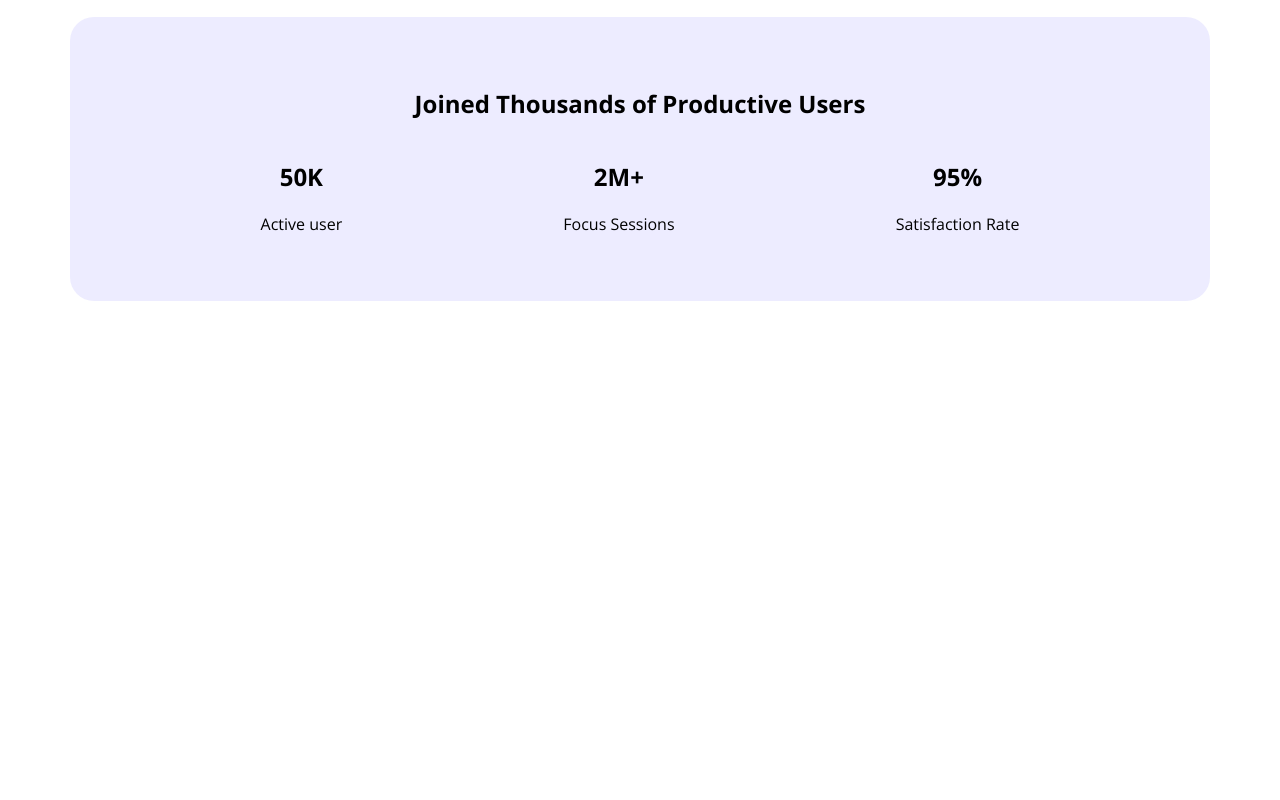
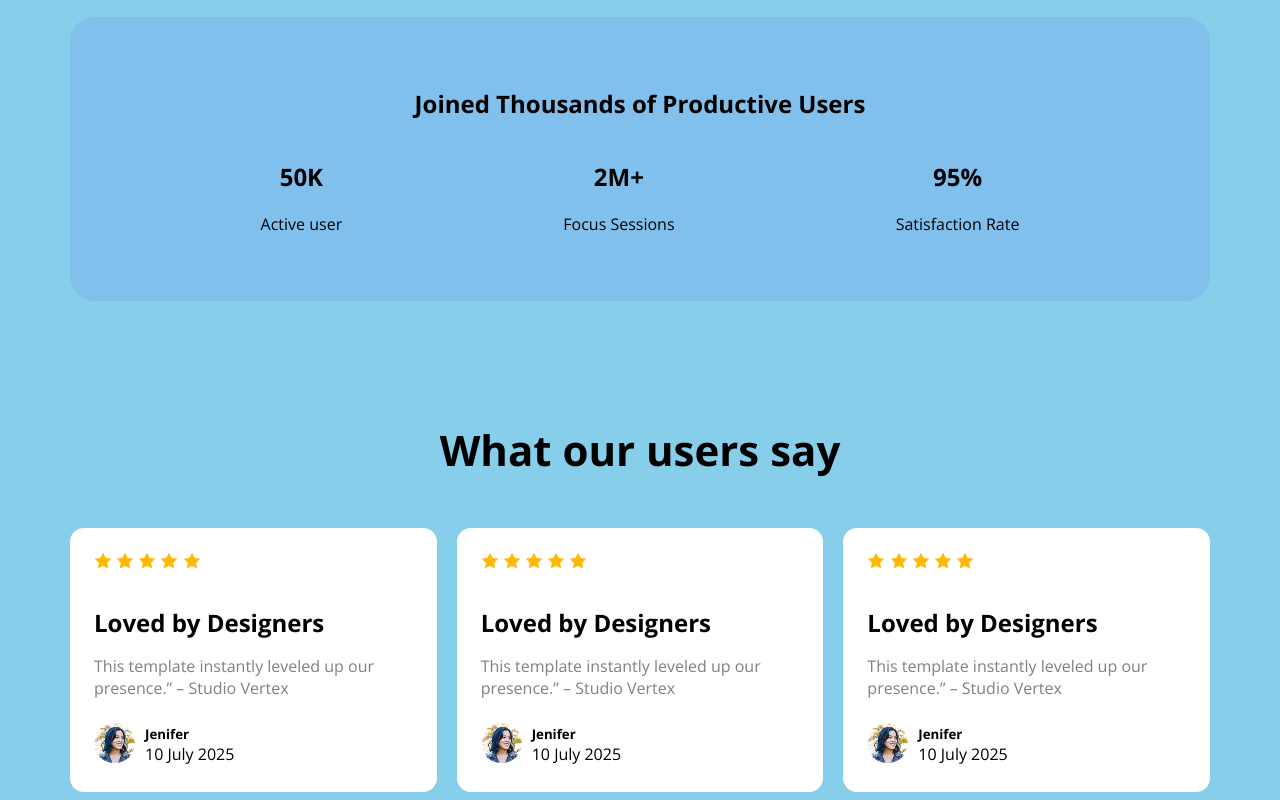
Before and after one commit to AT-Ashfak/logo-for-webflow, a plain HTML site: page index.html in a window 1280 px wide. Shown: the part 880-1680 px from the top of the page. Before the commit the page ends 1301 px from the top, so only its background shows below. Drawn offline with nearby package versions, Linux system fonts and the light colour scheme.

Commit message:
user review section

```diff
--- a/index.html
+++ b/index.html
@@ -60,6 +60,92 @@
 
                 </div>
             </div>
+        </section>
+
+         <section class="user-say">
+            <h3 class="user-say-titile">What our users say</h3>
+
+        <div class="four-box">
+
+            <div class="review">
+                <div class="star">
+                    <img src="Assets/icon-star.png" alt="">
+                    <img src="Assets/icon-star.png" alt="">
+                    <img src="Assets/icon-star.png" alt="">
+                    <img src="Assets/icon-star.png" alt="">
+                    <img src="Assets/icon-star.png" alt="">
+                </div>
+                <div>
+                    <h4 class="h4-text">Loved by Designers</h4>
+                    <p class="user-paragraph">This template instantly leveled up our presence.” – Studio Vertex</p>
+                    <div class="review-bottom">
+                    <div >
+                        <img class="girl-image" src="Assets/avatar.png" alt="">
+                    </div>
+                    <div>
+                    <h5 style="margin:0">Jenifer</h5>
+                    <p style="margin: 0;">10 July 2025</p>
+                    </div>
+                    </div>
+                </div>
+            </div>
+
+
+            <div class="review">
+                <div class="star">
+                    <img src="Assets/icon-star.png" alt="">
+                    <img src="Assets/icon-star.png" alt="">
+                    <img src="Assets/icon-star.png" alt="">
+                    <img src="Assets/icon-star.png" alt="">
+                    <img src="Assets/icon-star.png" alt="">
+                </div>
+                <div>
+                    <h4 class="h4-text">Loved by Designers</h4>
+                    <p class="user-paragraph">This template instantly leveled up our presence.” – Studio Vertex</p>
+                    <div class="review-bottom">
+                    <div >
+                        <img class="girl-image" src="Assets/avatar.png" alt="">
+                    </div>
+                    <div>
+                    <h5 style="margin:0">Jenifer</h5>
+                    <p style="margin: 0;">10 July 2025</p>
+                    </div>
+                    </div>
+                </div>
+            </div>
+
+
+            <div class="review">
+                <div class="star">
+                    <img src="Assets/icon-star.png" alt="">
+                    <img src="Assets/icon-star.png" alt="">
+                    <img src="Assets/icon-star.png" alt="">
+                    <img src="Assets/icon-star.png" alt="">
+                    <img src="Assets/icon-star.png" alt="">
+                </div>
+                <div>
+                    <h4 class="h4-text">Loved by Designers</h4>
+                    <p class="user-paragraph">This template instantly leveled up our presence.” – Studio Vertex</p>
+                    <div class="review-bottom">
+                    <div >
+                        <img class="girl-image" src="Assets/avatar.png" alt="">
+                    </div>
+                    <div>
+                    <h5 style="margin:0">Jenifer</h5>
+                    <p style="margin: 0;">10 July 2025</p>
+                    </div>
+                    </div>
+                </div>
+            </div>
+
+
+
+
+
+        </div>
+
+
+
 
         </section>
 
--- a/styles.css/web.css
+++ b/styles.css/web.css
@@ -7,6 +7,7 @@
     "wdth" 100;
 }
 body{
+    background-color: skyblue;
 }
 
 /* Nav style */
@@ -84,6 +85,7 @@ section{
     display: flex;
     justify-content: space-around;
 }
+
 .user{
     text-align: center;
     margin: 120px 0 120px 0;
@@ -91,3 +93,103 @@ section{
     padding: 50px 80px;
     border-radius: 24px;
 }
+
+/*  */
+.box{
+    background-color: antiquewhite;
+    border-radius: 10px;
+    padding: 24px;
+}
+.allbox{
+    display: flex;
+    justify-content: space-between;
+    gap: 20px;
+}
+
+
+
+/* productive user section */
+.productive-user-section{
+    padding: 50px 140px;
+    background-color: rgba(78, 71, 255, 0.1);
+    border-radius: 24px;
+    margin-top: 120px;
+}
+
+.productive-user-section-text{
+    font-size: 38px;
+    font-weight:bold ;
+    text-align: center;
+}
+.productive-user-div{
+    display: flex;
+    justify-content:space-between;
+    align-items: center;
+}
+.big-text{
+    font-size: 80px;
+    font-weight: bold;
+    color: #4E47FF;
+    margin-bottom: 0;
+}
+.small-text{
+    font-size: 20px;
+    font-weight: normal;
+    color: grey;
+}
+
+
+
+
+/* what our user say section */
+.user-say{
+    margin-top: 120px;
+}
+.four-box{
+    display: flex;
+    gap: 20px;
+}
+
+
+.user-say-titile{
+    font-size:42px; ;
+    font-weight: bold;
+    margin-bottom:50px ;
+    text-align: center;
+}
+
+.review{
+    background-color:white;
+    width:350px ;
+    padding: 24px;
+    border-radius: 14px;
+}
+
+.star{
+    margin-bottom: 24px;
+}
+
+
+.h4-text{
+    font-size: 24px;
+    font-weight: bold;
+    margin-bottom: 8px;
+}
+
+
+.user-paragraph{
+    font-size:16px ;
+    font-weight:normal ;
+    color: grey;
+    margin-bottom: 24px;
+}
+
+.girl-image{
+    border-radius: 50%;
+}
+
+.review-bottom{
+    display:flex;
+    align-items: center;
+    gap: 10px;
+}
```
